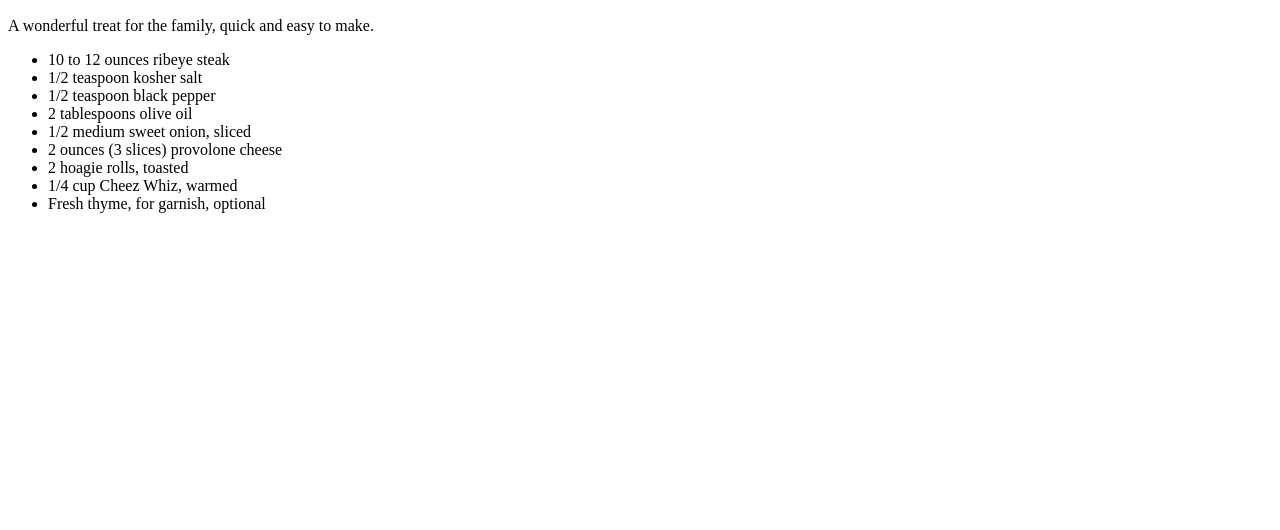
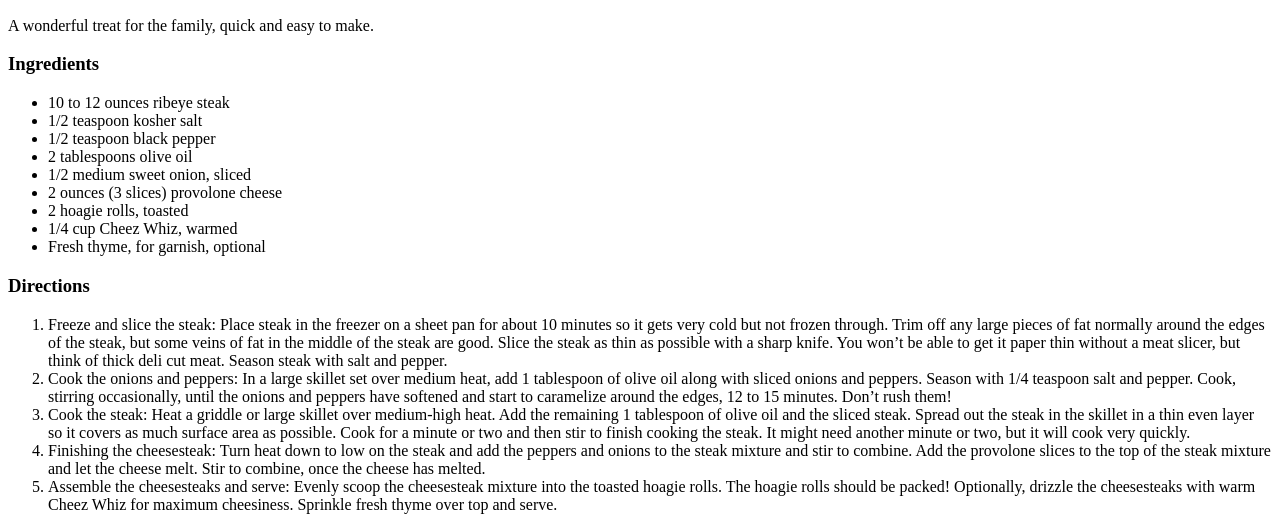
Before and after one commit to charlesciano/odin-recipes, a plain HTML site: page recipes/cheesesteak.html in a window 1280 px wide. Shown: the part 434-964 px from the top of the page. Before the commit the page ends 800 px from the top, so only its background shows below. Drawn offline with Linux system fonts and the light colour scheme.

Commit message:
added directions to chsstk

```diff
--- a/recipes/cheesesteak.html
+++ b/recipes/cheesesteak.html
@@ -12,6 +12,7 @@
   <h2>Description</h2>
     <p>A wonderful treat for the family, quick and easy to make.
    </p>
+   <h3>Ingredients</h3>
    <ul>
     <li>10 to 12 ounces ribeye steak</li>
     <li>1/2 teaspoon kosher salt</li>
@@ -23,5 +24,30 @@
     <li>1/4 cup Cheez Whiz, warmed</li>
     <li>Fresh thyme, for garnish, optional</li>
    </ul>
+   <h3>Directions</h3>
+   <ol>
+    <li>Freeze and slice the steak:
+        Place steak in the freezer on a sheet pan for about 10 minutes so it gets very cold but not frozen through.
+
+        Trim off any large pieces of fat normally around the edges of the steak, but some veins of fat in the middle of the steak are good. Slice the steak as thin as possible with a sharp knife. You won’t be able to get it paper thin without a meat slicer, but think of thick deli cut meat. Season steak with salt and pepper.
+      </li>
+      <li>
+        Cook the onions and peppers:
+        In a large skillet set over medium heat, add 1 tablespoon of olive oil along with sliced onions and peppers. Season with 1/4 teaspoon salt and pepper. Cook, stirring occasionally, until the onions and peppers have softened and start to caramelize around the edges, 12 to 15 minutes. Don’t rush them!
+      </li>
+      <li>
+        Cook the steak:
+        Heat a griddle or large skillet over medium-high heat. Add the remaining 1 tablespoon of olive oil and the sliced steak. Spread out the steak in the skillet in a thin even layer so it covers as much surface area as possible. Cook for a minute or two and then stir to finish cooking the steak. It might need another minute or two, but it will cook very quickly.
+      </li>
+      <li>
+        Finishing the cheesesteak:
+        Turn heat down to low on the steak and add the peppers and onions to the steak mixture and stir to combine. Add the provolone slices to the top of the steak mixture and let the cheese melt. Stir to combine, once the cheese has melted.
+      </li>
+      <li>
+        Assemble the cheesesteaks and serve:
+        Evenly scoop the cheesesteak mixture into the toasted hoagie rolls. The hoagie rolls should be packed! Optionally, drizzle the cheesesteaks with warm Cheez Whiz for maximum cheesiness. Sprinkle fresh thyme over top and serve.
+      </li>
+   </ol>
+
 </body>
 </html>
```
